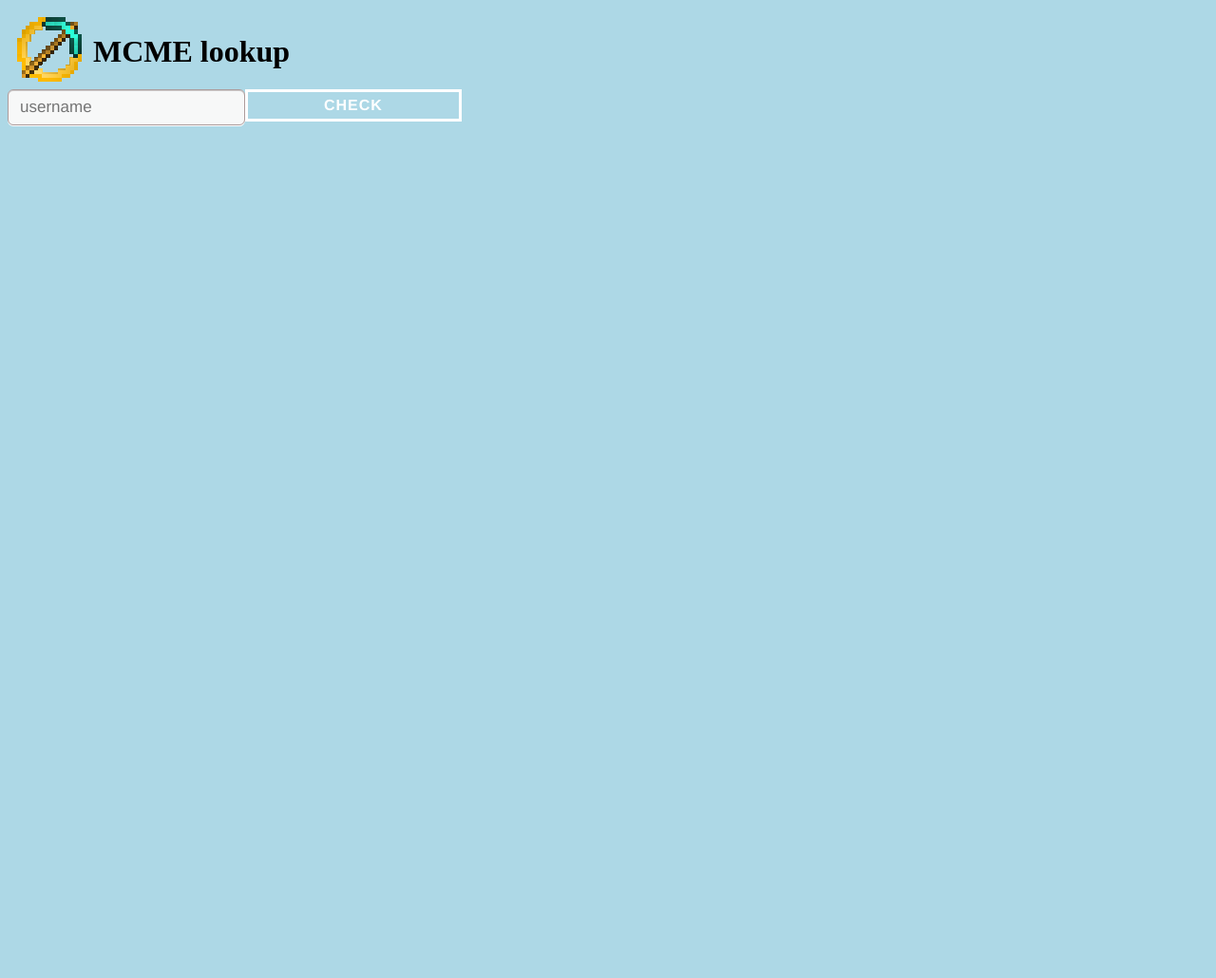
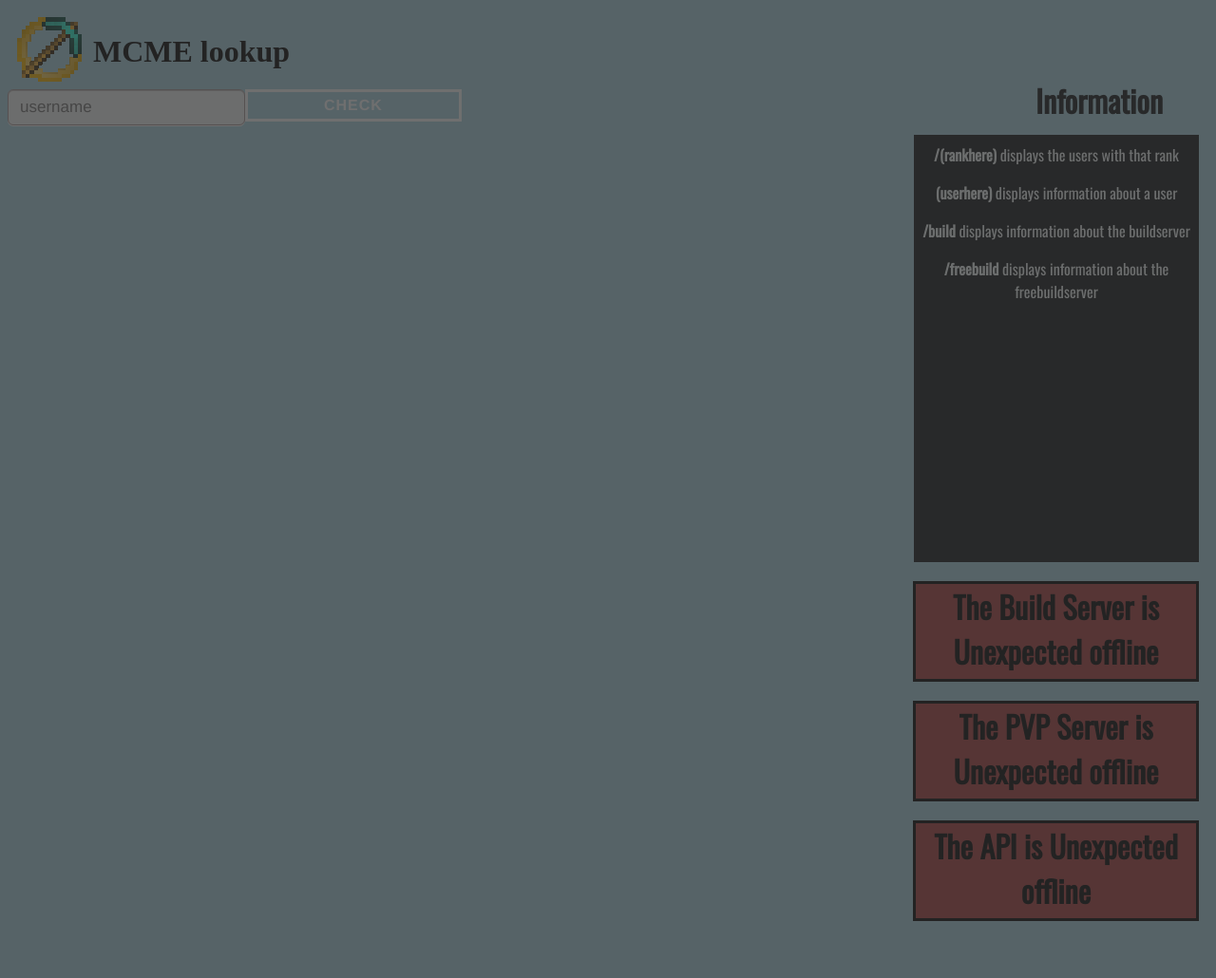
Before and after one commit to MCME/PlayerLookup, a PHP site: page / in a window 1280 px wide. Shown: the whole page at 95% size. Run offline with PHP 8.4, Linux system fonts and the light colour scheme; data that the repository does not hold is empty.

Commit message:
added /build & /freebuild & information

```diff
--- a/assets/styles/style.css
+++ b/assets/styles/style.css
@@ -109,11 +109,18 @@ h2 {
 }
 
 #ServerDown {
-	background-color: #c14b4b;
 	border: solid black;
-	margin: 50px;
 	text-align: center;
 	font-family: "Oswald";
+	width:295px;
+	height:100px;
+	display: inline-block;
+	padding:0;
+	margin:0;
+	float:right;
+	clear: both;
+	margin:10px;
+	background-color: #ad3e3e;
 }
 
 #offline_bg {
@@ -127,3 +134,21 @@ h2 {
     z-index: 10;
     /*pointer-events:none;*/
 }
+
+#sidebar {
+	background-color: black;
+	width:300px;
+	height:450px;
+	float:right;
+	opacity: 0.9;
+	font-family: "Oswald";
+	margin:10px;
+}
+
+#side {
+	text-align: center;
+}
+
+p {
+	color:white;
+}
--- a/index.php
+++ b/index.php
@@ -1,3 +1,4 @@
+<?php //include_once("analyticstracking.php") ?>
 <html>
 	<head>
 		<title>MCME lookup</title>
@@ -14,9 +15,66 @@
 				</div>
 			<input class="checkbutton" type="submit" value="check">
 		</form>
+		<div id="side">
+			<div id="sidebar">
+				<h1>Information</h1>
+				<p><strong>/(rankhere)</strong> displays the users with that rank</p>
+				<p><strong>(userhere)</strong> displays information about a user</p>
+				<p><strong>/build</strong> displays information about the buildserver</p>
+				<p><strong>/freebuild</strong> displays information about the freebuildserver</p>
+			</div>
+	<?php
+		function ServerStatus() {
+
+			function BuildServerStatus() {
+
+				$server = "build.mcmiddleearth.com";
+
+				if (!$socket = @fsockopen($server, 25565, $errno, $errstr, 60))
+				{
+					echo "<strong><h1 id='ServerDown'>The Build Server is Unexpected offline</h1></strong>";
+				}
+			}
+			BuildServerStatus();
+
+			function FreeBuildServerStatus() {
+
+				$server = "freebuild.mcmiddleearth.com";
+
+				if (!$socket = @fsockopen($server, 25565, $errno, $errstr, 60))
+				{
+					echo "<strong><h1 id='ServerDown'>The FreeBuild Server is Unexpected offline</h1></strong>";
+				}
+			}
+
+			function PVPServerStatus() {
+
+				$server = "pvp.mcmiddleearth.com";
+
+				if (!$socket = @fsockopen($server, 25565, $errno, $errstr, 60))
+				{
+					echo "<strong><h1 id='ServerDown'>The PVP Server is Unexpected offline</h1></strong>";
+				}
+			}
+			PVPServerStatus();
+
+			function APIstatus() {
+
+				$server = "mcme.joshr.hk";
+
+				if (!$socket = @fsockopen($server, 80, $errno, $errstr, 60))
+				{
+					echo "<strong><h1 id='ServerDown'>The API is Unexpected offline</h1></strong>";
+					echo "<div id='offline_bg'></div>";
+				}
+			}
+			APIstatus();
+	    }
+		ServerStatus();
+	?>
+		</div>
 	</body>
 </html>
-<?php //include_once("analyticstracking.php") ?>
 <?php
 	if (!isset($_POST["input"]))
 		return;
@@ -124,7 +182,7 @@
 
 		global $input;
 		global $whitelisted;
-		$skin = "<div><img id='skin' src='http://build.mcmiddleearth.com:8123/tiles/faces/body/". $input .".png'></img></div>";
+		$skin = "<div><img id='skin' src='http://build.mcmiddleearth.com:8123/tiles/faces/body/". strtolower($input) .".png'></img></div>";
 
 	/*	if ($whitelisted == "TRUE") {
 			echo $skin;
@@ -135,58 +193,10 @@
 	}
 	//skin();
 
-	function ServerStatus() {
-
-		function BuildServerStatus() {
-
-			$server = "build.mcmiddleearth.com";
-
-			if (!$socket = @fsockopen($server, 25565, $errno, $errstr, 60))
-			{
-				echo "<strong><h1 id='ServerDown'>The Build Server is Unexpected offline</h1></strong>";
-			}
-		}
-		BuildServerStatus();
-
-		function FreeBuildServerStatus() {
-
-			$server = "freebuild.mcmiddleearth.com";
-
-			if (!$socket = @fsockopen($server, 25565, $errno, $errstr, 60))
-			{
-				echo "<strong><h1 id='ServerDown'>The FreeBuild Server is Unexpected offline</h1></strong>";
-			}
-		}
-
-		function PVPServerStatus() {
-
-			$server = "pvp.mcmiddleearth.com";
-
-			if (!$socket = @fsockopen($server, 25565, $errno, $errstr, 60))
-			{
-				echo "<strong><h1 id='ServerDown'>The PVP Server is Unexpected offline</h1></strong>";
-			}
-		}
-		PVPServerStatus();
-
-		function APIstatus() {
-
-			$server = "mcme.joshr.hk";
-
-			if (!$socket = @fsockopen($server, 80, $errno, $errstr, 60))
-			{
-				echo "<strong><h1 id='ServerDown'>The API is Unexpected offline</h1></strong>";
-				echo "<div id='offline_bg'></div>";
-			}
-		}
-		APIstatus();
-    }
-	ServerStatus();
-
 	function RankLookup() {
 
 		global $input;
-		if(strstr($input, '/')) {$json = file_get_contents('http://mcme.joshr.hk/export'.$input);} else {$json = "";}
+		if($input != "/build" && $input != "/freebuild" && $input != "/pvp" && $input != "/PVP" && strstr($input, '/')) {$json = file_get_contents('http://mcme.joshr.hk/export'.$input);} else {$json = "";}
 		$playerlist = json_decode($json, true);
 
 		if ($json != "") {
@@ -197,4 +207,41 @@
 		}
 	}
 	RankLookup();
+
+	function serverCheck() {
+
+		global $input;
+		if (strtolower($input) != "/pvp" && strstr($input, '/')) {$json = file_get_contents('http://mcme.joshr.hk/server' . $input);} else {$json = "";}
+		$server = json_decode($json, true);
+
+		if ($input == "/build") {
+
+			echo "<h2>BuildServer</h2>";
+			echo "<h3>Status: " . $server["status"] . "</h2>";
+			echo "<h3>" . $server["num_players"] . "/" . $server["maxplayers"] . "</h3>";
+			echo "<h2>Online List:</h2>";
+
+			foreach($server["players"] as $player)
+			{
+				echo "<img src='http://build.mcmiddleearth.com:8123/tiles/faces/16x16/".$player.".png'></img>".$player . "<br>";
+			}
+		}
+		if ($input == "/freebuild") {
+
+			echo "<h2>FreeBuildServer</h2>";
+			echo "<h3>Status: " . $server["status"] . "</h2>";
+			echo "<h3>" . $server["num_players"] . "/" . $server["maxplayers"] . "</h3>";
+			echo "<h2>Online List:</h2>";
+
+			foreach($server["players"] as $player)
+			{
+				echo "<img src='http://freebuild.mcmiddleearth.com:8123/tiles/faces/16x16/".$player.".png'></img>".$player . "<br>";
+			}
+		}
+		if (strtolower($input) == "/pvp") {
+			echo "<h2>nothing found</h2>";
+		}
+	}
+	serverCheck();
+
 ?>
```
